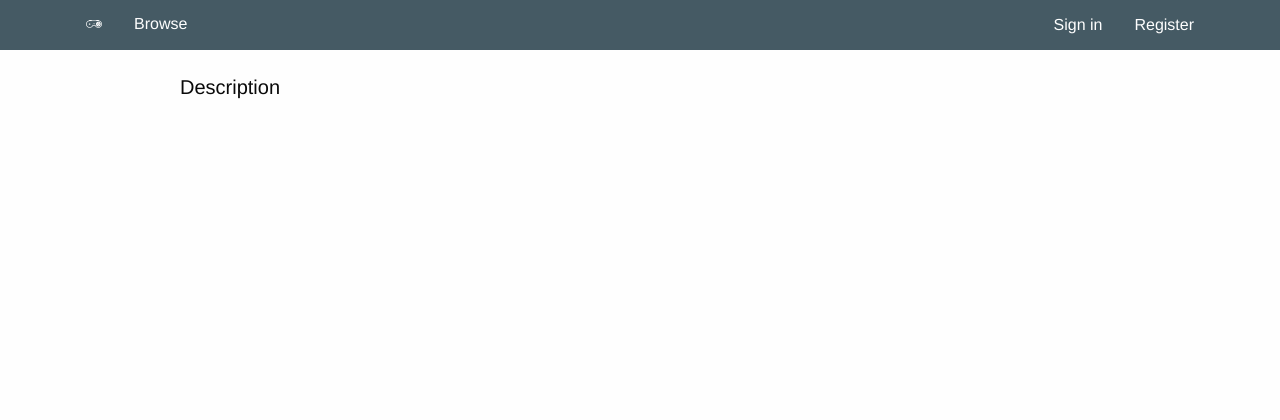
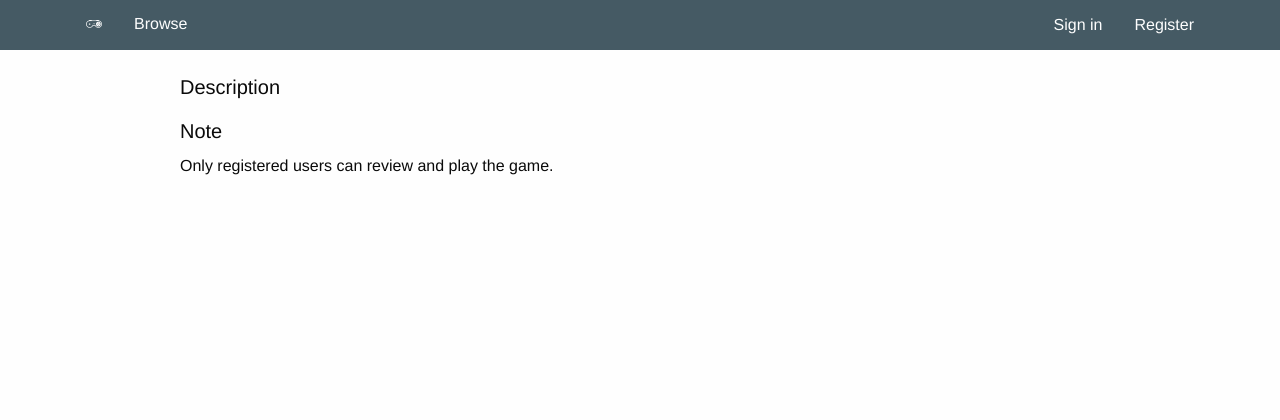
Before and after one commit to hien-cao/Game-online-shop, a Django app: template apps/game/templates/game_details.html in a window 1280 px wide. Shown: the top 420 px of the page. Run offline with Django 3.2, Linux system fonts and the light colour scheme; the template is opened without the code that fills it, so the values that code supplies are empty; some libraries are stand-ins or nearby versions; some web fonts are replaced.

Commit message:
... and notification otherwise

```diff
--- a/apps/game/templates/game_details.html
+++ b/apps/game/templates/game_details.html
@@ -25,6 +25,9 @@
     <a class="button float-right" href="/games/{{game.id}}/purchase">Purchase game</a>
     {% endif %}
   </div>
+  {% else %}
+  <h5>Note</h5>
+  <p>Only registered users can review and play the game.</p>
   {% endif %}
 </div>
 
```
